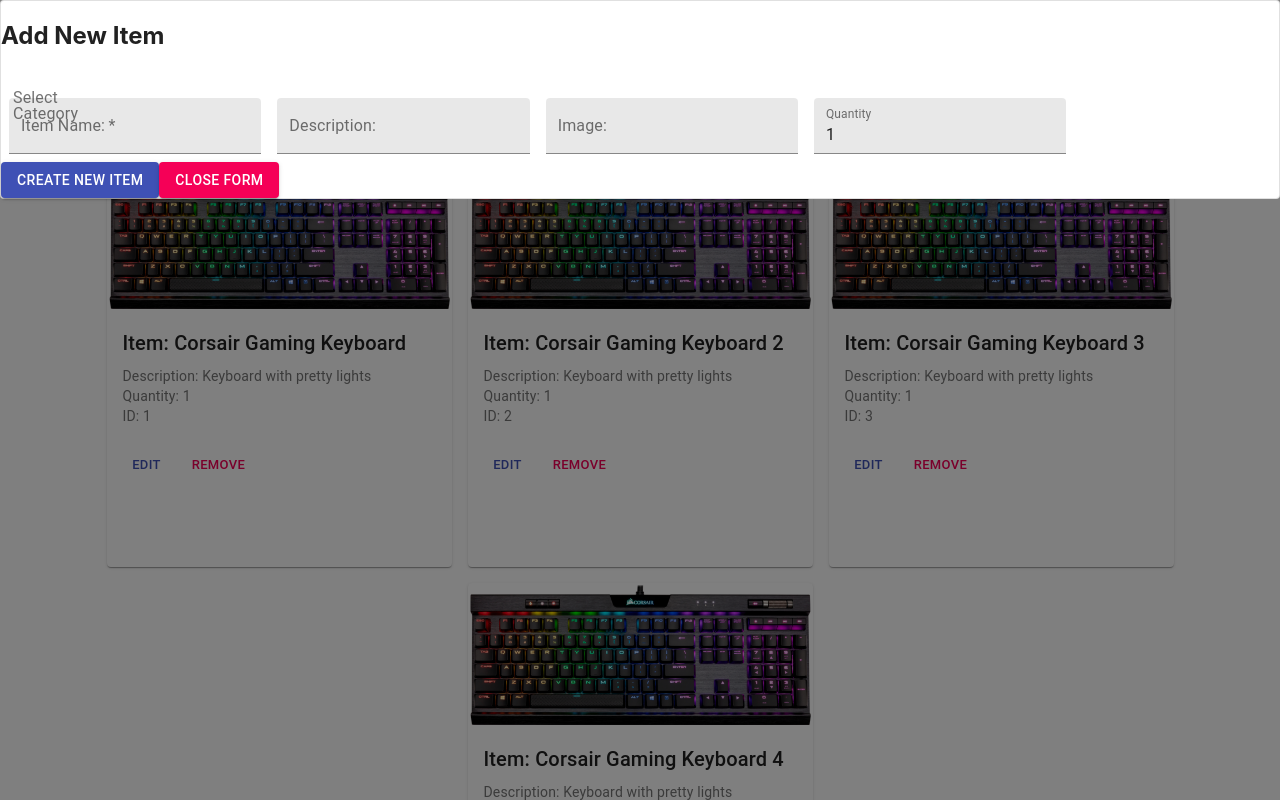
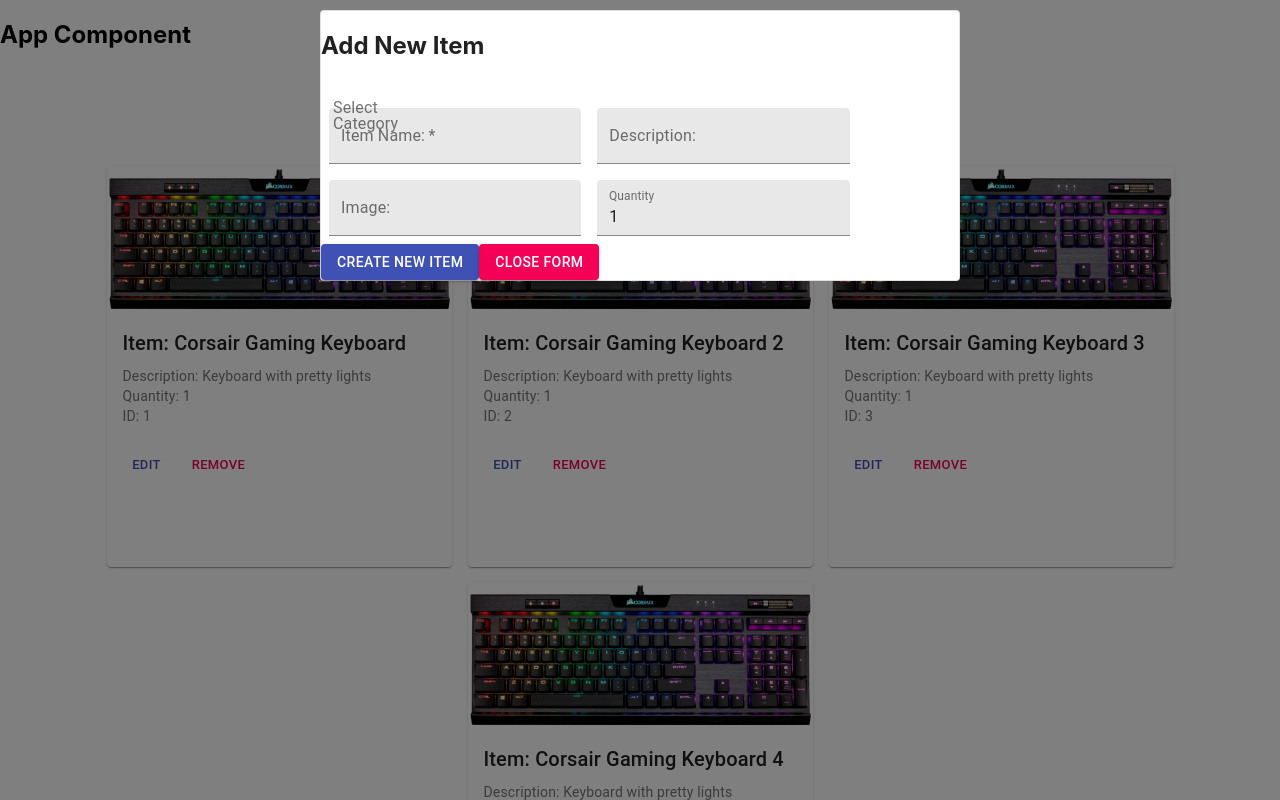
Before and after one commit to tobynboudreaux/Hackathon, a React (Create React App) app in the folder item-client/: page / in a window 1280 px wide. Both pictures are taken after a click on the button "ADD ITEM". Shown: the top 800 px of the page. Built offline with nearby package versions, Linux system fonts and the light colour scheme.

Commit message:
update modal

```diff
--- a/item-client/src/components/Items/ItemContainer.js
+++ b/item-client/src/components/Items/ItemContainer.js
@@ -52,7 +52,10 @@
     padding: theme.spacing(2),
   },
   modalStyle: {
-    width: 500,
+    width: 750,
+    position: "fixed",
+    left: 25,
+    top: 15,
   },
 }));
 
@@ -86,7 +89,7 @@
       <Button onClick={displayForm} variant="contained" color="primary">
         Add Item
       </Button>
-      <div>
+
       <Modal
         // className={classes.modalStyle}
         open={open}
@@ -94,9 +97,11 @@
         aria-labelledby="simple-modal-title"
         aria-describedby="simple-modal-description"
       >
+        <div id="add-item-form">
           <AddItem returnClose={closeForm} />
+        </div>
       </Modal>
-      </div>
+
       {/* <div style={{ display: { formDisplay } }} id="add-item-form"> */}
       {/* <div style={{ display: `${formDisplay}` }} id="add-item-form">
         <AddItem returnClose={closeForm} />
```
Lines whose indentation alone changed are shown as unchanged.
